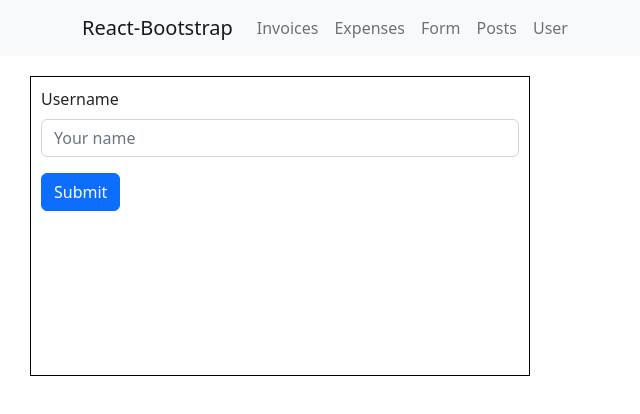
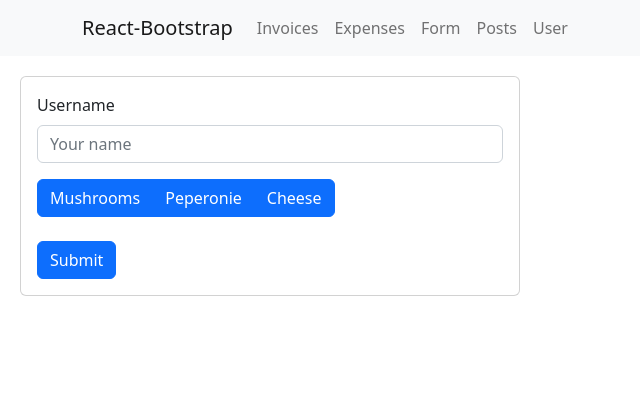
Before and after one commit to MikeWight/reactStuff, a React (Create React App) app: page /form in a window 1280 px wide. Shown: the top 414 px of the page, without its empty margins (0-640 px from the left). Built offline with nearby package versions, Linux system fonts and the light colour scheme.

Commit message:
added radio button

```diff
--- a/src/routes/form.jsx
+++ b/src/routes/form.jsx
@@ -1,19 +1,19 @@
 import { useState } from "react";
 import Button from 'react-bootstrap/Button';
 import Form from 'react-bootstrap/Form';
+import Card from 'react-bootstrap/Card';
+import ToggleButton from 'react-bootstrap/ToggleButton';
+import ToggleButtonGroup from 'react-bootstrap/ToggleButtonGroup';
 
 const styles = {
     formStyles: {
-        border: "1px solid black",
-        padding: "10px",
-        margin: "10px",
-        height: "300px",
         width: "500px"
     }
 }
 
 export default function FormZO() {
     const [objData, setObjData] = useState({});
+    const [value, setValue] = useState([]);
     const getInputs = (value, name) => {
         let d = {[name]: value}
 
@@ -24,8 +24,16 @@ export default function FormZO() {
         console.log(objData);
     }
 
+    const handleChange = (val) => {
+      console.log(val)
+      setValue(val)
+      let d = {"checkers": val}
+      setObjData({...objData, ...d})
+    }
+
     return (
-      <div style={styles.formStyles}>
+      <Card style={styles.formStyles}>
+        <Card.Body>
           <Form.Group className="mb-3" controlId="exampleForm.ControlInput1">
             <Form.Label>Username</Form.Label>
             <Form.Control
@@ -35,9 +43,27 @@ export default function FormZO() {
               placeholder="Your name"
             />
           </Form.Group>
+          <ToggleButtonGroup
+            className="mb-4"
+            type="checkbox"
+            value={value}
+            onChange={handleChange}
+          >
+            <ToggleButton id="tbg-btn-1" value="mushrooms">
+              Mushrooms
+            </ToggleButton>
+            <ToggleButton id="tbg-btn-2" value="peperonie">
+              Peperonie
+            </ToggleButton>
+            <ToggleButton id="tbg-btn-3" value="cheese">
+              Cheese
+            </ToggleButton>
+          </ToggleButtonGroup>
+          <br />
           <Button variant="primary" onClick={showStuff}>
             Submit
           </Button>
-      </div>
+        </Card.Body>
+      </Card>
     );
 }
```
Lines whose indentation alone changed are shown as unchanged.
